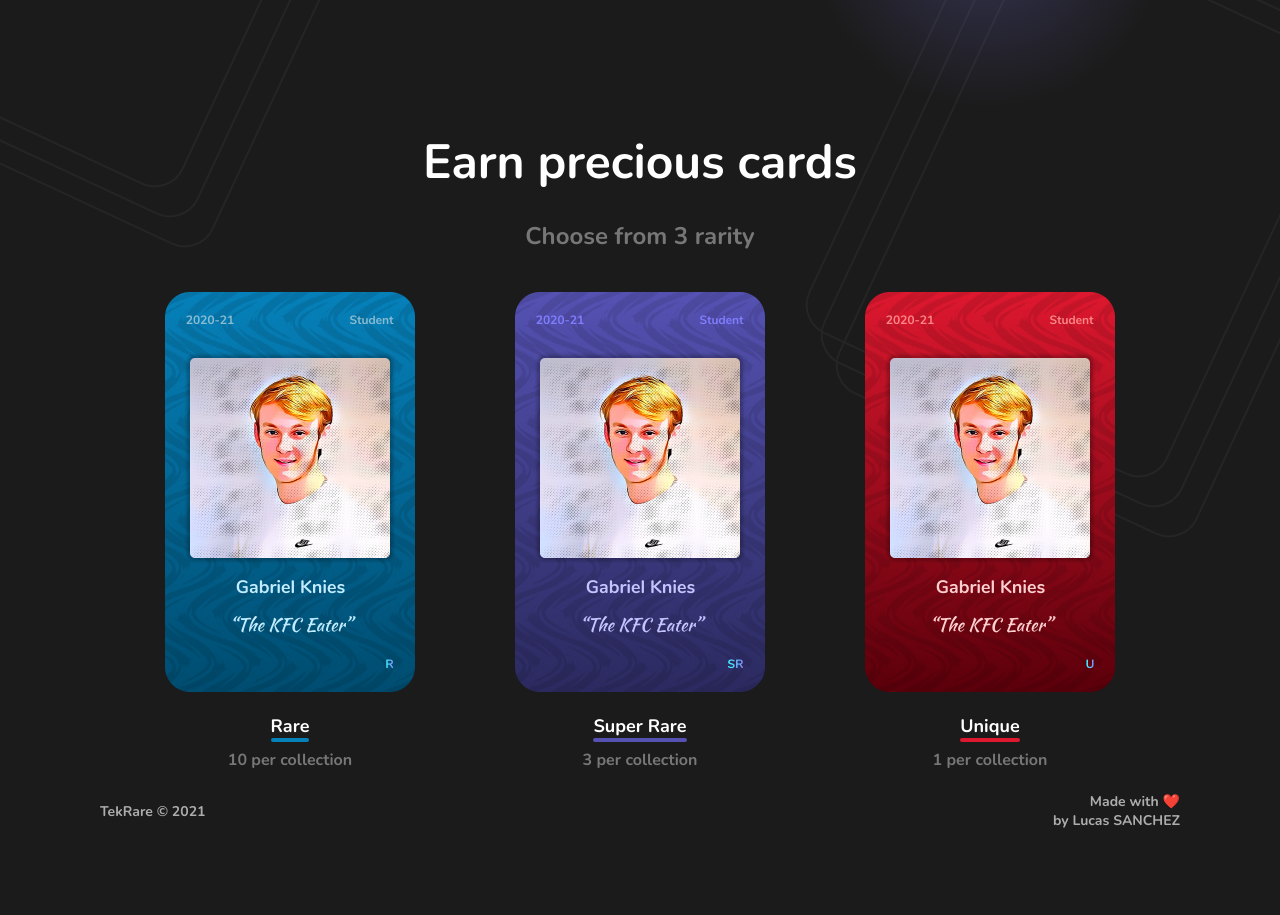
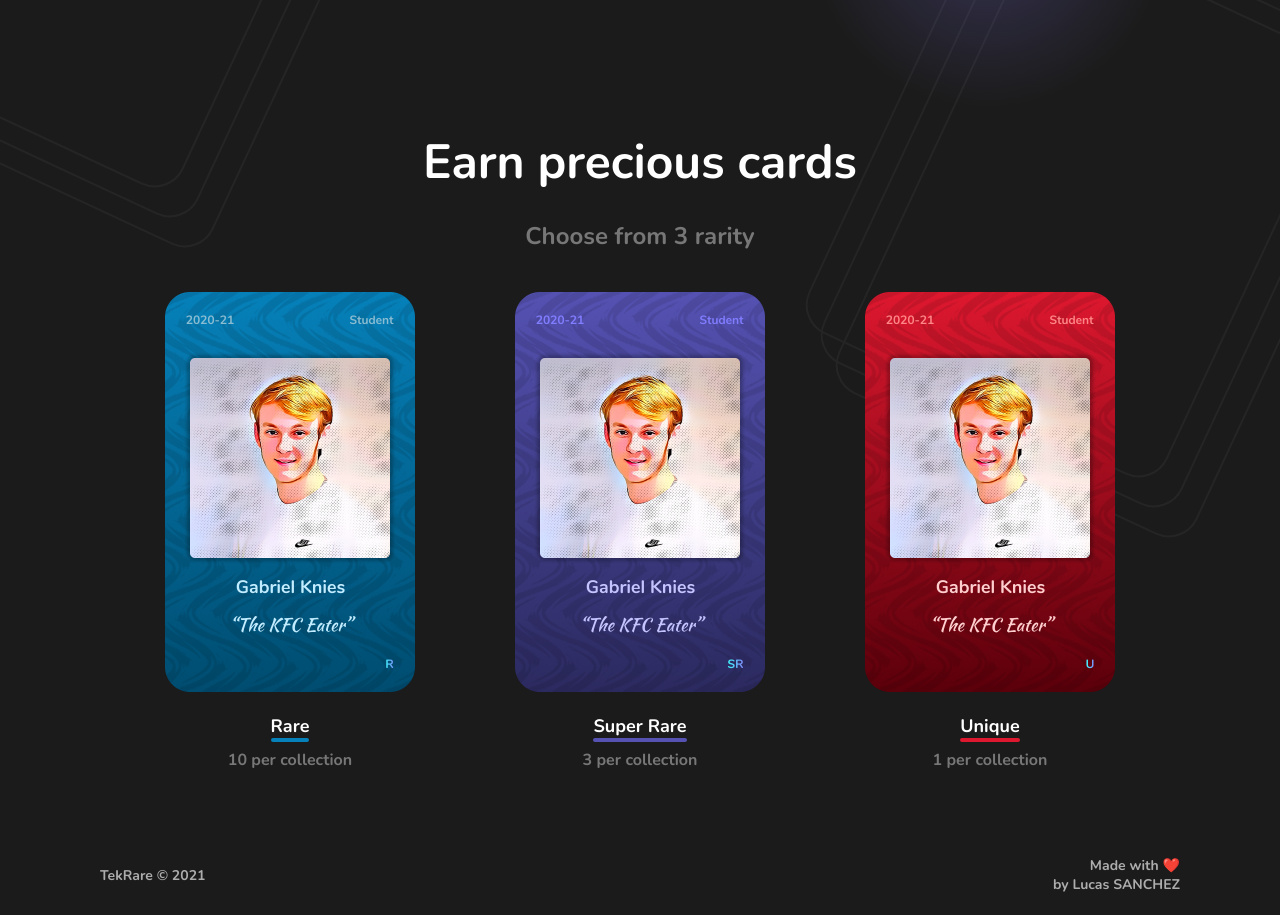
Before and after one commit to tekrare/front, a React (Create React App) app: page / in a window 1280 px wide. Shown: the part 580-1495 px from the top of the page. Before the commit the page ends 1431 px from the top, so only its background shows below. Built offline with nearby package versions, Linux system fonts and the light colour scheme.

Commit message:
fix: make root container display flex

```diff
--- a/src/App.css
+++ b/src/App.css
@@ -2,6 +2,9 @@
   overflow: hidden;
   position: relative;
   min-height: 100vh;
+
+  display: flex;
+  flex-direction: column;
 }
 
 .background-rectangle {
--- a/src/pages/home/index.css
+++ b/src/pages/home/index.css
@@ -49,6 +49,7 @@
 
 .home-page-cards-container {
   margin-top: 10%;
+  margin-bottom: 5%;
 }
 
 .home-page-cards-title {
```
